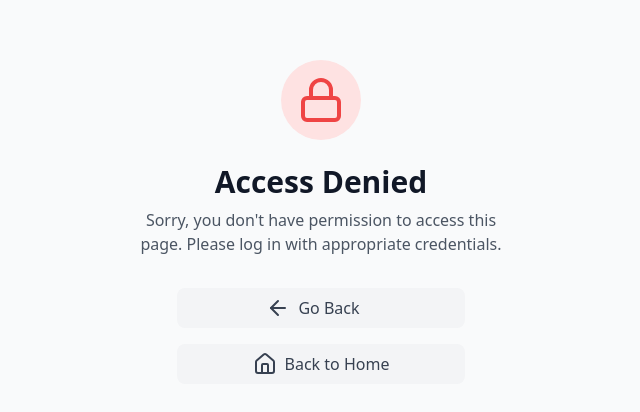
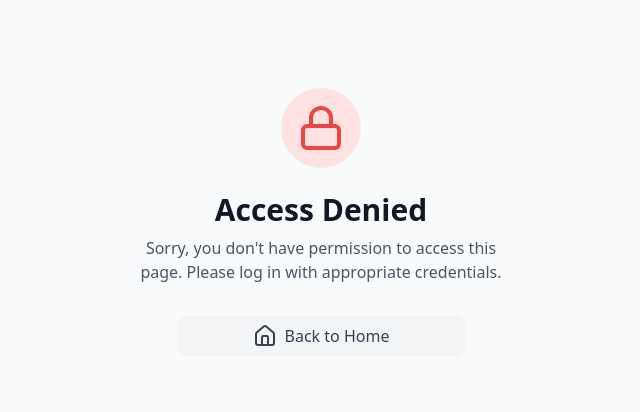
Before and after one commit to safiAchraf/ProjetGL, a React (Vite) app in the folder Front/: page /unauthorized in a window 1280 px wide. Shown: the part 178-590 px from the top of the page, without its empty margins (319-959 px from the left). Built offline with nearby package versions, Linux system fonts and the light colour scheme.

Commit message:
Added User datastruct, made ProtectedRoute component for auth

```diff
--- a/Front/src/api/axios.ts
+++ b/Front/src/api/axios.ts
@@ -1,7 +1,6 @@
-import axios from "axios";
+import axios, { AxiosInstance } from "axios";
 
-// Create axios instance
-export const api = axios.create({
+export const api: AxiosInstance = axios.create({
   baseURL: "http://localhost:3000",
   timeout: 10000,
   withCredentials: true,
--- /dev/null
+++ b/Front/src/components/ProtectedRoute.tsx
@@ -0,0 +1,8 @@
+/* components */
+import { Outlet } from "react-router";
+
+const ProtectedRoute: React.FC = () => {
+  return <Outlet />;
+};
+
+export default ProtectedRoute;
--- a/Front/src/main.tsx
+++ b/Front/src/main.tsx
@@ -19,9 +19,13 @@ import SelectSalon from "./pages/booking/SelectSalon.tsx";
 import SelectServices from "./pages/booking/SelectServices.tsx";
 import SelectTime from "./pages/booking/SelectTime.tsx";
 
+/* Dashboard Page */
+import Dashboard from "./pages/dashboard/Dashboard.tsx";
+
 /* Components */
 import NotFound from "./pages/NotFound.tsx";
 import UnauthorizedAccess from "./pages/UnauthorizedAccess.tsx";
+import ProtectedRoute from "./components/ProtectedRoute.tsx";
 
 /* Styles */
 import "./index.css";
@@ -38,6 +42,16 @@ const router = createBrowserRouter([
   {
     path: "/unauthorized",
     element: <UnauthorizedAccess />,
+  },
+  {
+    path: "/dashboard",
+    element: <ProtectedRoute />,
+    children: [
+      {
+        index: true,
+        element: <Dashboard />,
+      },
+    ],
   },
   {
     path: "/booking",
--- a/Front/src/pages/UnauthorizedAccess.tsx
+++ b/Front/src/pages/UnauthorizedAccess.tsx
@@ -2,7 +2,7 @@
 import { useNavigate } from "react-router";
 
 /* Assets */
-import { ArrowLeft, Home, Lock } from "lucide-react";
+import { Home, Lock } from "lucide-react";
 
 const UnauthorizedAccess = () => {
   const navigate = useNavigate();
@@ -25,13 +25,6 @@ const UnauthorizedAccess = () => {
 
         <div className="space-y-4">
           <button
-            onClick={() => navigate(-1)}
-            className="w-9/12 mx-auto bg-gray-100 text-gray-700 py-2 px-8 pr-12 rounded-lg hover:bg-gray-200 transition-colors duration-200 flex items-center justify-center gap-2"
-          >
-            <ArrowLeft />
-            Go Back
-          </button>
-          <button
             onClick={() => navigate("/")}
             className="w-9/12 mx-auto bg-gray-100 text-gray-700 py-2 px-8 rounded-lg hover:bg-gray-200 transition-colors duration-200 flex items-center justify-center gap-2"
           >
--- /dev/null
+++ b/Front/src/pages/dashboard/Dashboard.tsx
@@ -0,0 +1,5 @@
+const Dashboard = () => {
+  return <h1>Dashboard</h1>;
+};
+
+export default Dashboard;
```
Also changed, not shown: Front/src/types/data.ts (+9 -0 lines).
